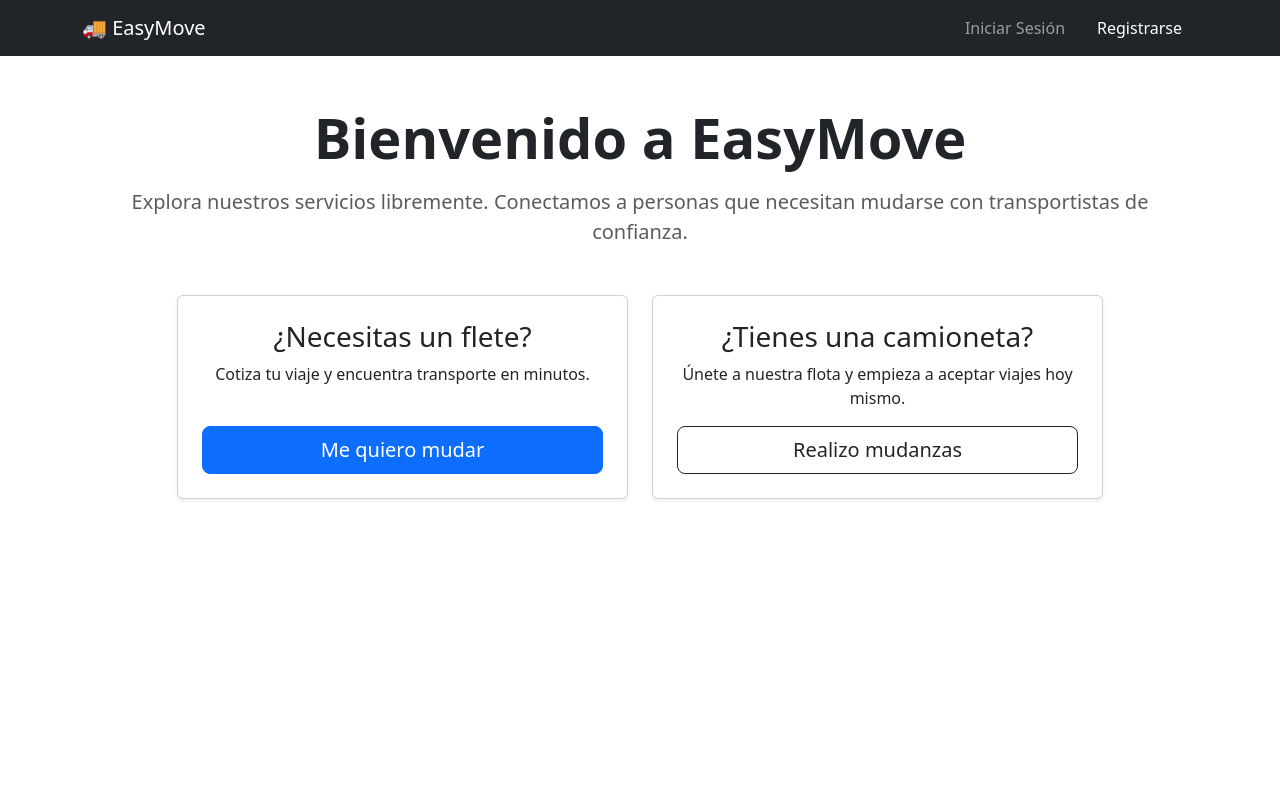
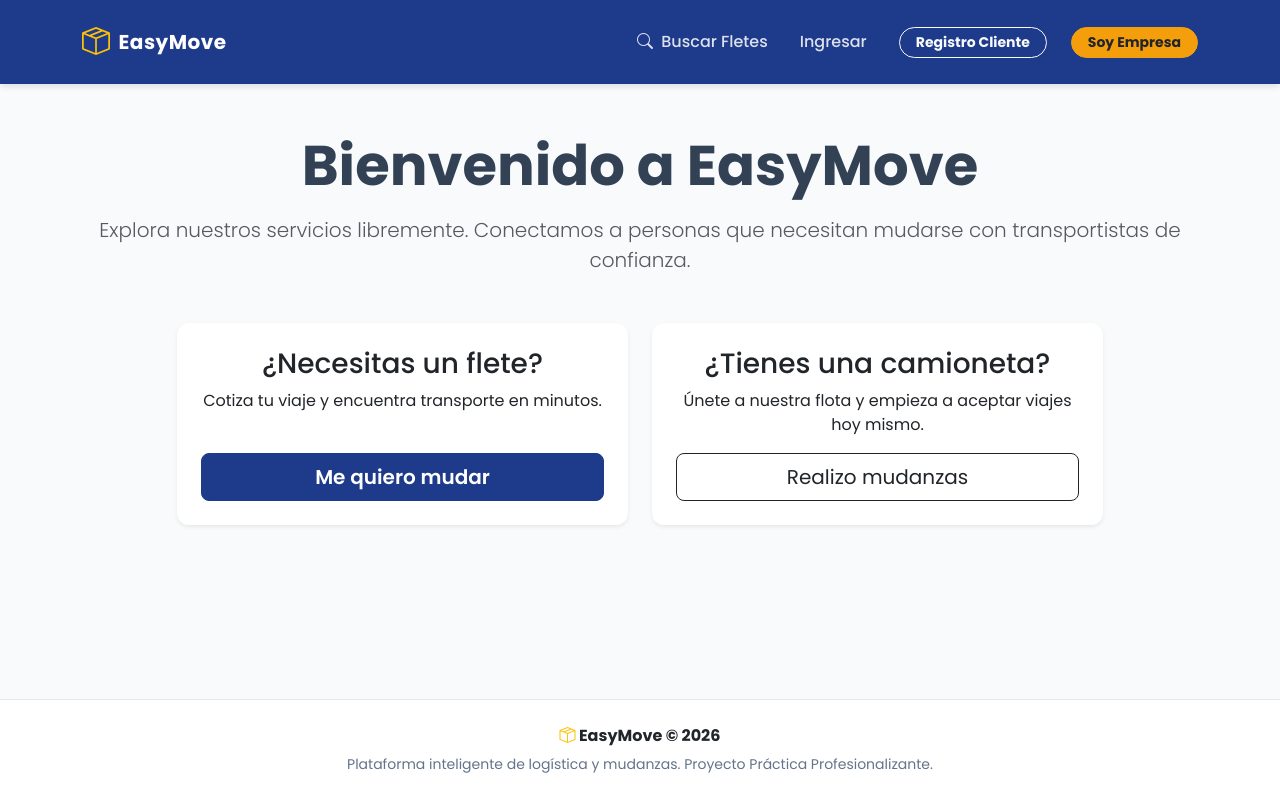
Before and after one commit to maremagnum01/EasyMove, a Django app: page / in a window 1280 px wide. Run offline with Django 5.2, Linux system fonts and the light colour scheme.

Commit message:
Redisenio del front

```diff
--- a/core/templates/core/base.html
+++ b/core/templates/core/base.html
@@ -3,79 +3,196 @@
   <head>
     <meta charset="UTF-8" />
     <meta name="viewport" content="width=device-width, initial-scale=1.0" />
-    <title>EasyMove - Mudanzas simples</title>
-    <!-- Importamos Bootstrap para que se vea bien rápido -->
+    <title>
+      {% block title %}EasyMove - Logística Inteligente{% endblock %}
+    </title>
+
+    <!-- Google Fonts: Poppins -->
+    <link rel="preconnect" href="https://fonts.googleapis.com" />
+    <link rel="preconnect" href="https://fonts.gstatic.com" crossorigin />
+    <link
+      href="https://fonts.googleapis.com/css2?family=Poppins:wght@300;400;500;600;700&display=swap"
+      rel="stylesheet"
+    />
+
+    <!-- Bootstrap 5 CSS -->
     <link
       href="https://cdn.jsdelivr.net/npm/bootstrap@5.3.0/dist/css/bootstrap.min.css"
       rel="stylesheet"
     />
+    <!-- Bootstrap Icons -->
+    <link
+      rel="stylesheet"
+      href="https://cdn.jsdelivr.net/npm/bootstrap-icons@1.11.1/font/bootstrap-icons.css"
+    />
+
+    <!-- SISTEMA DE DISEÑO EASYMOVE (CSS Personalizado) -->
+    <style>
+      :root {
+        --em-primary: #1e3a8a; /* Azul Marino Corporativo */
+        --em-secondary: #f59e0b; /* Naranja Acción */
+        --em-bg-light: #f8fafc; /* Gris muy claro para el fondo */
+      }
+
+      body {
+        font-family: "Poppins", sans-serif;
+        background-color: var(--em-bg-light);
+        color: #334155;
+      }
+
+      /* Rediseño de la Barra de Navegación */
+      .navbar-custom {
+        background-color: var(--em-primary);
+        box-shadow: 0 4px 6px -1px rgba(0, 0, 0, 0.1);
+      }
+      .navbar-custom .navbar-brand {
+        font-weight: 700;
+        letter-spacing: 0.5px;
+        color: white !important;
+      }
+      .navbar-custom .nav-link {
+        color: rgba(255, 255, 255, 0.85) !important;
+        font-weight: 500;
+        transition: color 0.3s;
+      }
+      .navbar-custom .nav-link:hover {
+        color: var(--em-secondary) !important;
+      }
+
+      /* Rediseño Global de Botones */
+      .btn-primary {
+        background-color: var(--em-primary);
+        border-color: var(--em-primary);
+        border-radius: 8px;
+        font-weight: 600;
+        transition: all 0.3s;
+      }
+      .btn-primary:hover {
+        background-color: #1e40af;
+        transform: translateY(-2px);
+        box-shadow: 0 4px 12px rgba(30, 58, 138, 0.3);
+      }
+
+      .btn-warning {
+        background-color: var(--em-secondary);
+        border-color: var(--em-secondary);
+        color: white;
+        border-radius: 8px;
+        font-weight: 600;
+      }
+      .btn-warning:hover {
+        background-color: #d97706;
+        color: white;
+        transform: translateY(-2px);
+      }
+
+      /* Rediseño Global de Tarjetas (Cards) */
+      .card {
+        border: none;
+        border-radius: 12px;
+        box-shadow: 0 4px 6px -1px rgba(0, 0, 0, 0.05),
+          0 2px 4px -1px rgba(0, 0, 0, 0.03);
+        transition: transform 0.2s ease-in-out;
+      }
+      .card:hover {
+        transform: translateY(-3px);
+        box-shadow: 0 10px 15px -3px rgba(0, 0, 0, 0.1);
+      }
+      .card-header {
+        border-top-left-radius: 12px !important;
+        border-top-right-radius: 12px !important;
+        background-color: white;
+        border-bottom: 1px solid #e2e8f0;
+      }
+
+      /* Badges más suaves */
+      .badge {
+        padding: 0.5em 0.75em;
+        border-radius: 6px;
+        font-weight: 500;
+      }
+
+      /* Footer */
+      .footer-custom {
+        background-color: white;
+        border-top: 1px solid #e2e8f0;
+        color: #64748b;
+      }
+    </style>
   </head>
-  <body>
-    <nav class="navbar navbar-expand-lg navbar-dark bg-dark">
+  <body class="d-flex flex-column min-vh-100">
+    <!-- NAVBAR -->
+    <nav class="navbar navbar-expand-lg navbar-custom py-3">
       <div class="container">
-        <a class="navbar-brand" href="{% url 'home' %}">🚚 EasyMove</a>
-
-        <!-- Botón para celulares CORREGIDO -->
+        <a
+          class="navbar-brand d-flex align-items-center gap-2"
+          href="{% url 'home' %}"
+        >
+          <i class="bi bi-box-seam fs-3 text-warning"></i>
+          EasyMove
+        </a>
         <button
-          class="navbar-toggler"
+          class="navbar-toggler border-0 shadow-none"
           type="button"
           data-bs-toggle="collapse"
           data-bs-target="#navbarNav"
+          style="filter: invert(1)"
         >
           <span class="navbar-toggler-icon"></span>
         </button>
 
         <div class="collapse navbar-collapse" id="navbarNav">
-          <ul class="navbar-nav ms-auto">
-            <!-- SI EL USUARIO ESTÁ LOGUEADO -->
-            {% if user.is_authenticated %}
-
-            <!-- Menú para EMPRESAS -->
-            {% if user.rol == 'EMPRESA' %}
+          <ul class="navbar-nav ms-auto align-items-center gap-3">
             <li class="nav-item">
-              <a class="nav-link" href="{% url 'panel_empresa' %}"
-                >Mi Panel de Trabajo</a
+              <a class="nav-link" href="{% url 'buscador_empresas' %}"
+                ><i class="bi bi-search me-1"></i> Buscar Fletes</a
               >
             </li>
 
-            <!-- Menú para CLIENTES -->
-            {% else %}
+            {% if user.is_authenticated %}
+            <!-- Menú para usuarios logueados -->
+            {% if user.rol == 'CLIENTE' %}
             <li class="nav-item">
-              <a class="nav-link" href="{% url 'buscador_empresas' %}"
-                >Buscar Empresas</a
+              <a class="nav-link" href="{% url 'panel_cliente' %}"
+                ><i class="bi bi-person-lines-fill me-1"></i> Mi Panel</a
               >
             </li>
-            <!-- NUEVO BOTÓN PARA EL CLIENTE -->
+            {% elif user.rol == 'EMPRESA' %}
             <li class="nav-item">
-              <a
-                class="nav-link fw-bold text-info"
-                href="{% url 'panel_cliente' %}"
-                >📦 Mis Mudanzas</a
+              <a class="nav-link" href="{% url 'panel_empresa' %}"
+                ><i class="bi bi-truck me-1"></i> Panel Empresa</a
               >
             </li>
             {% endif %}
 
-            <li class="nav-item">
-              <span class="nav-link text-light border-start ms-2 ps-3"
-                >Hola, {{ user.username }}</span
+            <li class="nav-item ms-lg-3">
+              <form method="post" action="{% url 'logout' %}">
+                {% csrf_token %}
+                <button
+                  type="submit"
+                  class="btn btn-outline-light btn-sm fw-bold px-3 rounded-pill"
+                >
+                  Salir
+                </button>
+              </form>
+            </li>
+            {% else %}
+            <!-- Menú para visitantes -->
+            <li class="nav-item me-2">
+              <a class="nav-link" href="{% url 'login' %}">Ingresar</a>
+            </li>
+            <li class="nav-item me-2">
+              <a
+                class="btn btn-outline-light btn-sm fw-bold px-3 rounded-pill"
+                href="{% url 'registro_cliente' %}"
+                >Registro Cliente</a
               >
             </li>
             <li class="nav-item">
-              <a class="nav-link text-danger fw-bold" href="{% url 'logout' %}"
-                >Cerrar Sesión</a
-              >
-            </li>
-
-            <!-- SI EL USUARIO ES UN INVITADO -->
-            {% else %}
-            <li class="nav-item">
-              <a class="nav-link" href="{% url 'login' %}">Iniciar Sesión</a>
-            </li>
-            <li class="nav-item">
               <a
-                class="nav-link btn btn-primary text-white ms-2 px-3"
-                href="{% url 'registro_cliente' %}"
-                >Registrarse</a
+                class="btn btn-warning btn-sm text-dark fw-bold px-3 rounded-pill"
+                href="{% url 'registro_empresa' %}"
+                >Soy Empresa</a
               >
             </li>
             {% endif %}
@@ -84,10 +201,23 @@
       </div>
     </nav>
 
-    <!-- Aquí se inyectará el contenido de las otras páginas -->
-    {% block content %} {% endblock %}
+    <!-- CONTENIDO PRINCIPAL (Acá se inyectan tus otras vistas) -->
+    <main class="flex-grow-1">{% block content %} {% endblock %}</main>
 
-    <!-- Script de Bootstrap (Opcional, pero necesario si quieres que el menú de celulares se despliegue al hacer clic) -->
+    <!-- FOOTER -->
+    <footer class="footer-custom py-4 mt-auto">
+      <div class="container text-center">
+        <p class="mb-1 fw-bold text-dark">
+          <i class="bi bi-box-seam text-warning"></i> EasyMove &copy; 2026
+        </p>
+        <small
+          >Plataforma inteligente de logística y mudanzas. Proyecto Práctica
+          Profesionalizante.</small
+        >
+      </div>
+    </footer>
+
+    <!-- Bootstrap 5 JS Bundle -->
     <script src="https://cdn.jsdelivr.net/npm/bootstrap@5.3.0/dist/js/bootstrap.bundle.min.js"></script>
   </body>
 </html>
```
Also changed, not shown: db.sqlite3.
